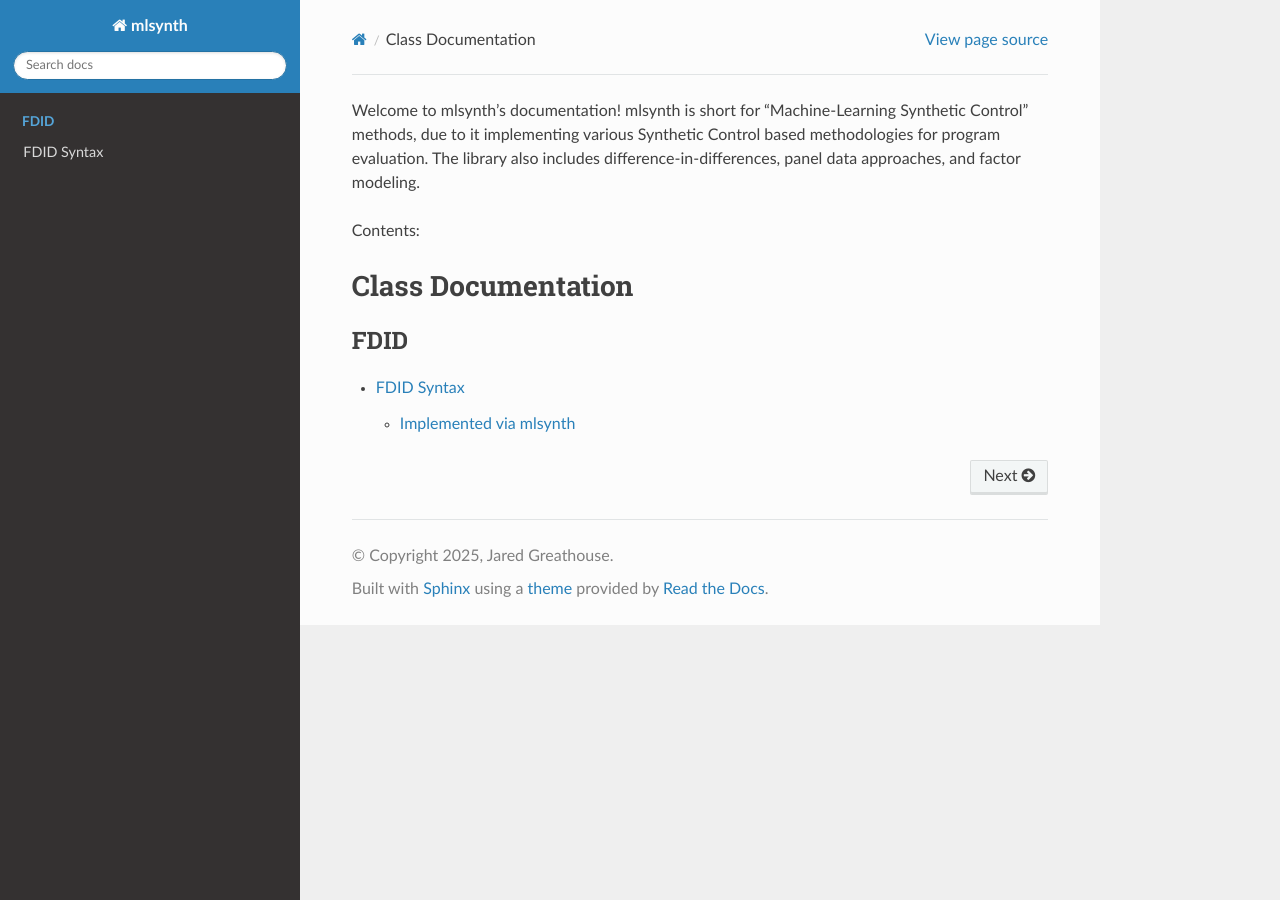
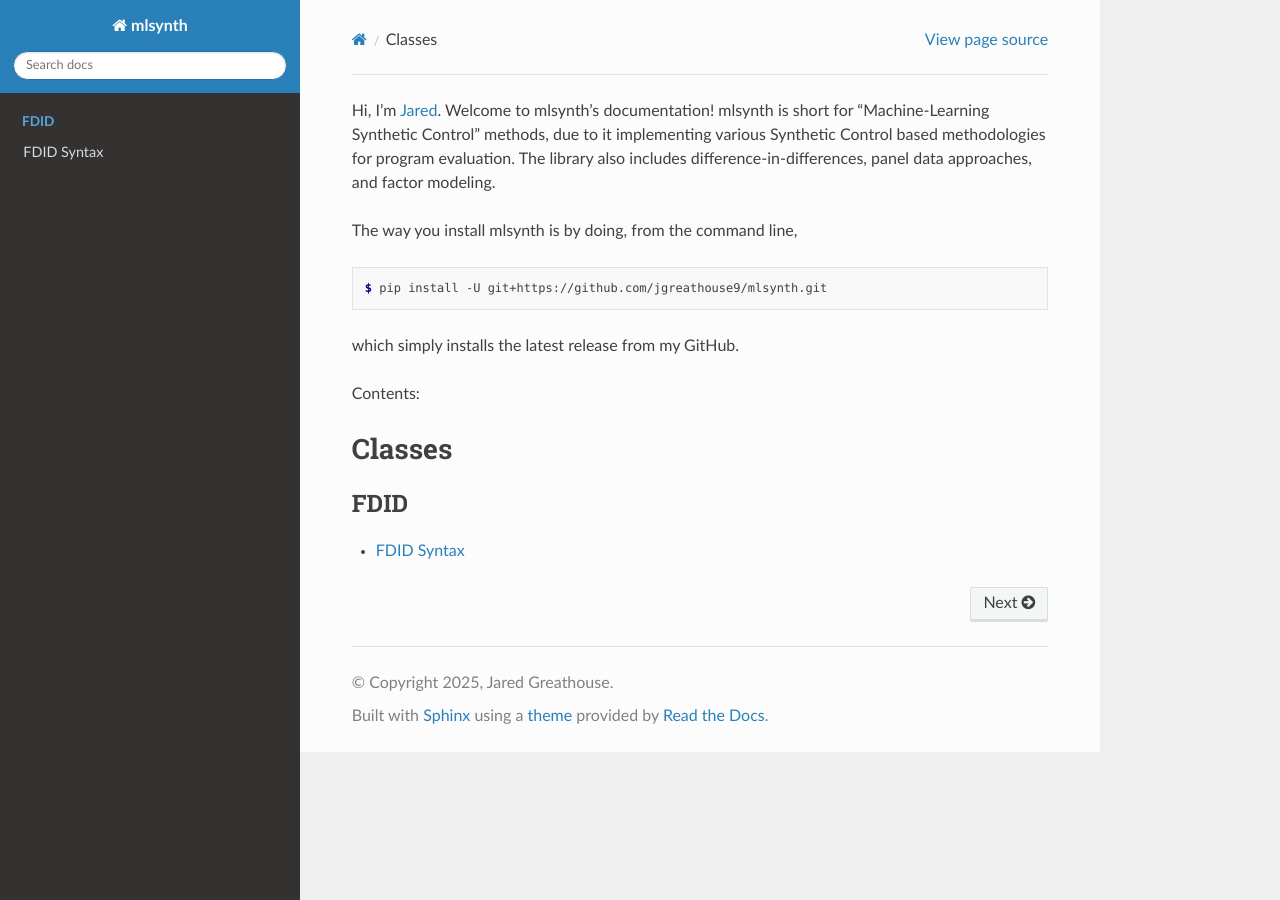
Before and after one commit to jgreathouse9/mlsynth, a Sphinx documentation site: the page built from docs/index.rst, in a window 1280 px wide. Built offline with Sphinx 7.4.7 and the Read the Docs theme 3.1.0, drawn with Linux system fonts in a browser that asks for light colours; pages that are not in the unit, such as notebooks, are missing from menus.

Commit message:
Update index.rst

```diff
--- a/docs/index.rst
+++ b/docs/index.rst
@@ -1,7 +1,15 @@
 .. mlsynth documentation master file, created by
    sphinx-quickstart on Thu Jan 3 2025.
 
-Welcome to mlsynth's documentation! mlsynth is short for "Machine-Learning Synthetic Control" methods, due to it implementing various Synthetic Control based methodologies for program evaluation. The library also includes difference-in-differences, panel data approaches, and factor modeling.
+Hi, I'm `Jared <https://jgreathouse9.github.io/>`_. Welcome to mlsynth's documentation! mlsynth is short for "Machine-Learning Synthetic Control" methods, due to it implementing various Synthetic Control based methodologies for program evaluation. The library also includes difference-in-differences, panel data approaches, and factor modeling.
+
+The way you install mlsynth is by doing, from the command line,
+
+.. code-block:: console
+
+   $ pip install -U git+https://github.com/jgreathouse9/mlsynth.git
+
+which simply installs the latest release from my GitHub.
 
 Contents:
 
@@ -11,11 +19,11 @@ Contents:
 
    classes
 
-Class Documentation
+Classes
 ==================
 
 .. toctree::
-   :maxdepth: 2
+   :maxdepth: 1
    :caption: FDID
 
    fdid
```
